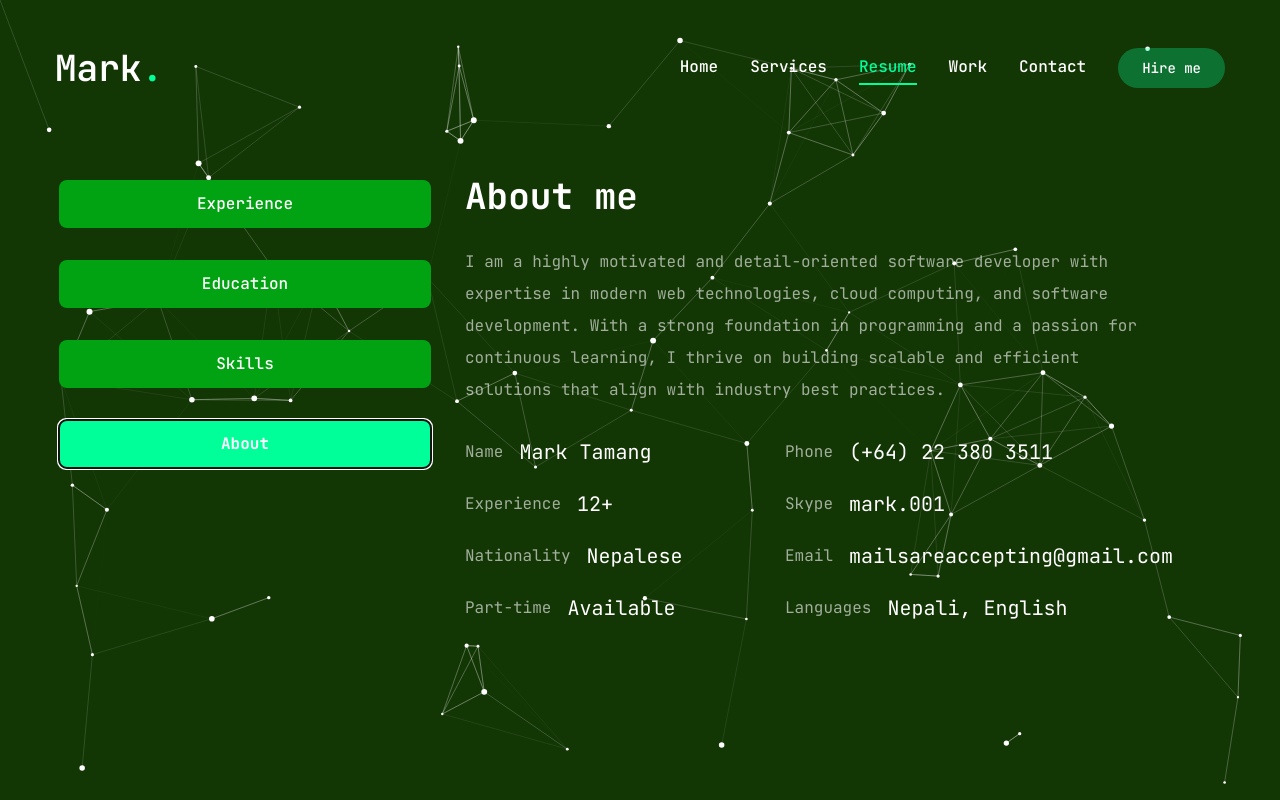
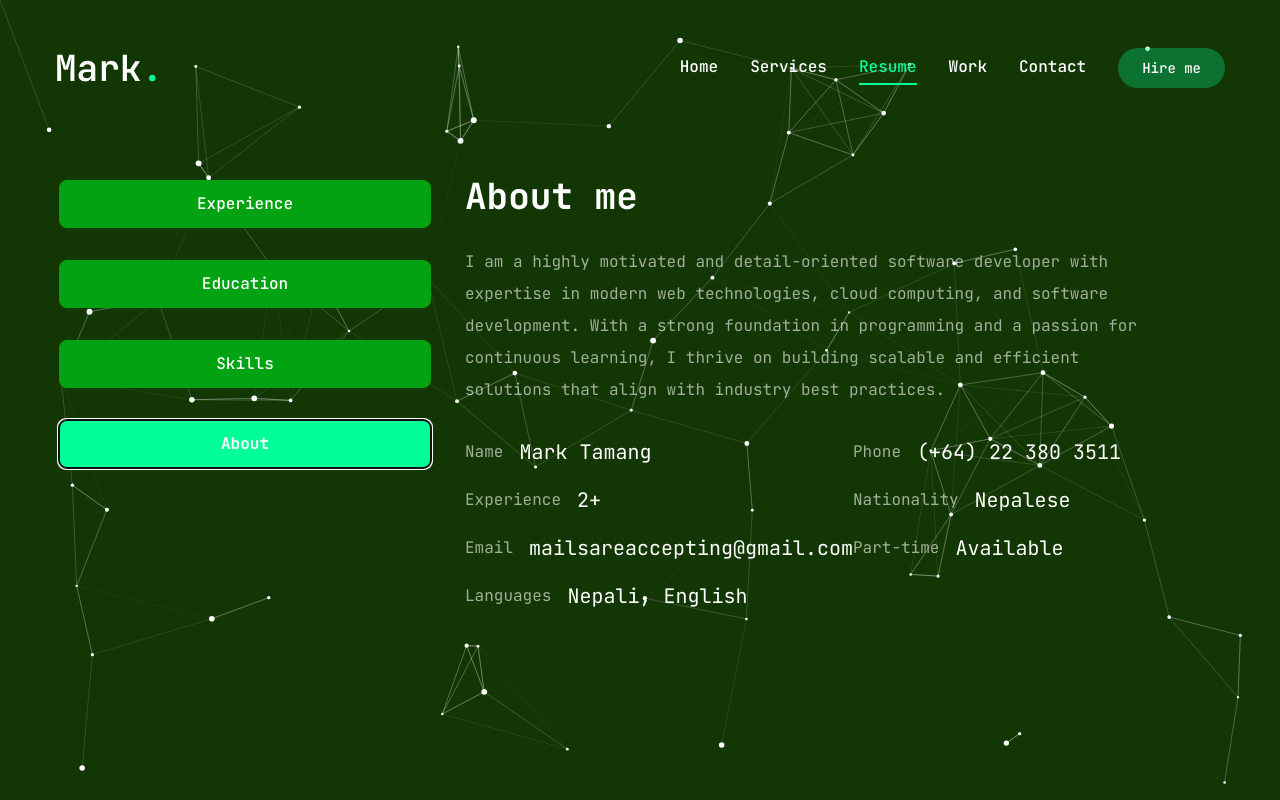
Before and after one commit to marktmng/mark-portfolio, a Next.js app: page /resume in a window 1280 px wide. Both pictures are taken after a click on the tab "About". Built offline with nearby package versions, Linux system fonts and the light colour scheme.

Commit message:
contact details updated and some other

```diff
--- a/app/contact/page.jsx
+++ b/app/contact/page.jsx
@@ -20,12 +20,12 @@ const info = [
   {
     icon: <FaPhoneAlt />,
     title: "Phone",
-    description: "(+64) 380 3511",
+    description: "(+64) 22 380 3511",
   },
   {
     icon: <FaEnvelope />,
     title: "Email",
-    description: "youremail@example.com",
+    description: "mailsareaccepting@gmail.com",
   },
   {
     icon: <FaMapMarkerAlt />,
--- a/app/resume/page.jsx
+++ b/app/resume/page.jsx
@@ -50,11 +50,7 @@ const about = {
     },
     {
       fieldName: "Experience",
-      fieldValue: "12+",
-    },
-    {
-      fieldName: "Skype",
-      fieldValue: "mark.001",
+      fieldValue: "2+",
     },
     {
       fieldName: "Nationality",
@@ -364,7 +360,7 @@ const Resume = () => {
                 <p className="max-w-[700px] text-white/60 mx-auto xl:mx-0">
                   {about.description}
                 </p>
-                <ul className="grid grid-cols-1 xl:grid-cols-2 gap-y-5 max-w-[80vh] mx-auto xl:mx-0">
+                <ul className="grid grid-cols-1 xl:grid-cols-2 gap-y-4 gap-x-4 max-w-[100vh] mx-auto xl:mx-0">
                   {about.info.map((item, index) => {
                     return (
                       <li
--- a/components/ui/FeedbackForm.jsx
+++ b/components/ui/FeedbackForm.jsx
@@ -67,8 +67,8 @@ const FeedbackForm = ({ setIsOpen }) => {
   };
 
   return (
-    <div className="fixed inset-0 bg-black bg-opacity-70 flex justify-center items-center z-50">
-      <div className="bg-white p-6 rounded-lg shadow-lg w-[95%] md:w-[400px] relative">
+    <div className="fixed top-0 w-full min-w-screen min-h-screen bg-black bg-opacity-70 flex justify-center items-center overflow-y-auto py-10 z-50">
+      <div className="bg-white p-6 pt-10 rounded-lg shadow-lg w-[95%] md:w-[400px] relative overflow-auto">
         <button
           onClick={() => setIsOpen(false)}
           className="absolute top-3 right-3 bg-red-300 hover:bg-red-500 text-red-500 hover:text-white rounded-[5px] p-1"
--- a/convex/_generated/api.d.ts
+++ b/convex/_generated/api.d.ts
@@ -14,6 +14,7 @@ import type {
   FunctionReference,
 } from "convex/server";
 import type * as feedback from "../feedback.js";
+import type * as Schema from "../Schema.js";
 
 /**
  * A utility for referencing Convex functions in your app's API.
@@ -25,6 +26,7 @@ import type * as feedback from "../feedback.js";
  */
 declare const fullApi: ApiFromModules<{
   feedback: typeof feedback;
+  Schema: typeof Schema;
 }>;
 export declare const api: FilterApi<
   typeof fullApi,
```
Also changed, not shown: convex/_generated/dataModel.d.ts (+18 -16 lines).
